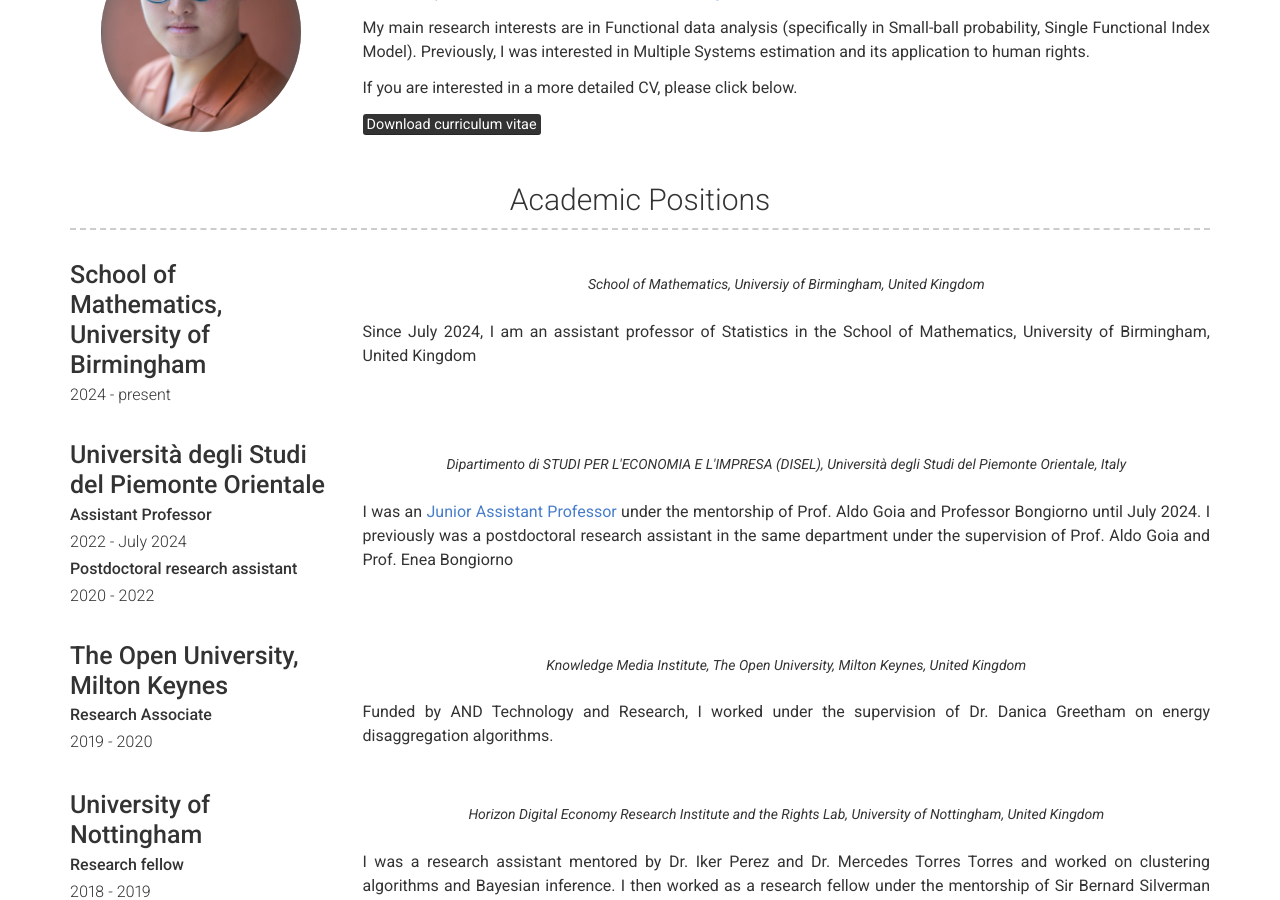
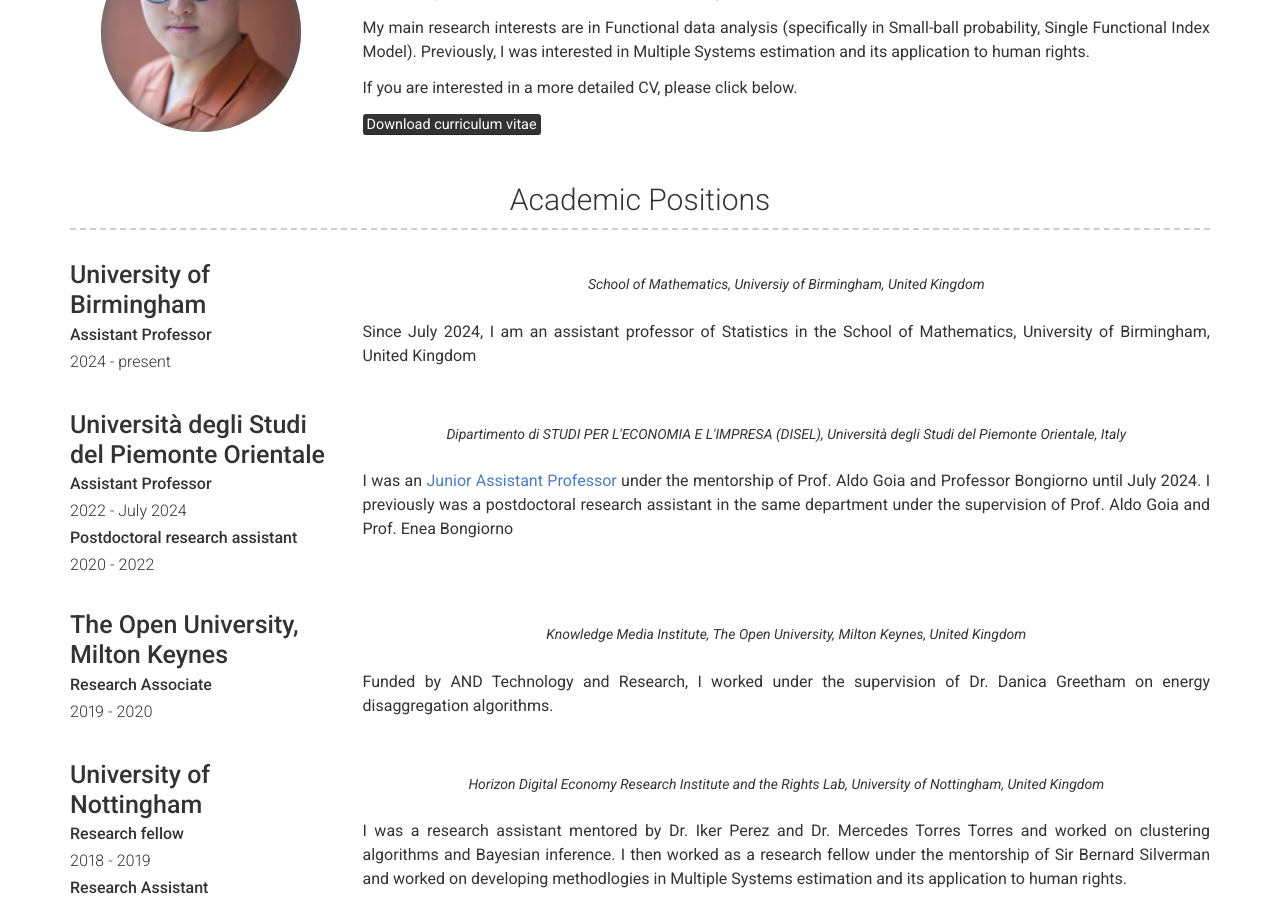
Before and after one commit to Laxchan/Laxchan.github.io, a Jekyll site: the page built from index.md, in a window 1280 px wide and 900 px high, scrolled down 357 px. Built offline with Jekyll 4.4.1, drawn with Linux system fonts in a browser that asks for light colours.

Commit message:
Update projects.yml

```diff
--- a/_data/projects.yml
+++ b/_data/projects.yml
@@ -1,8 +1,7 @@
 - layout: left
-  company: School of Mathematics, University of Birmingham
-  jobs:
-    - job_title: Assistant Professor
-      dates: 2024 - present
+  company: University of Birmingham
+  job_title: Assistant Professor
+  dates: 2024 - present
   quote: >
     School of Mathematics, Universiy of Birmingham, United Kingdom
   description: >
```
